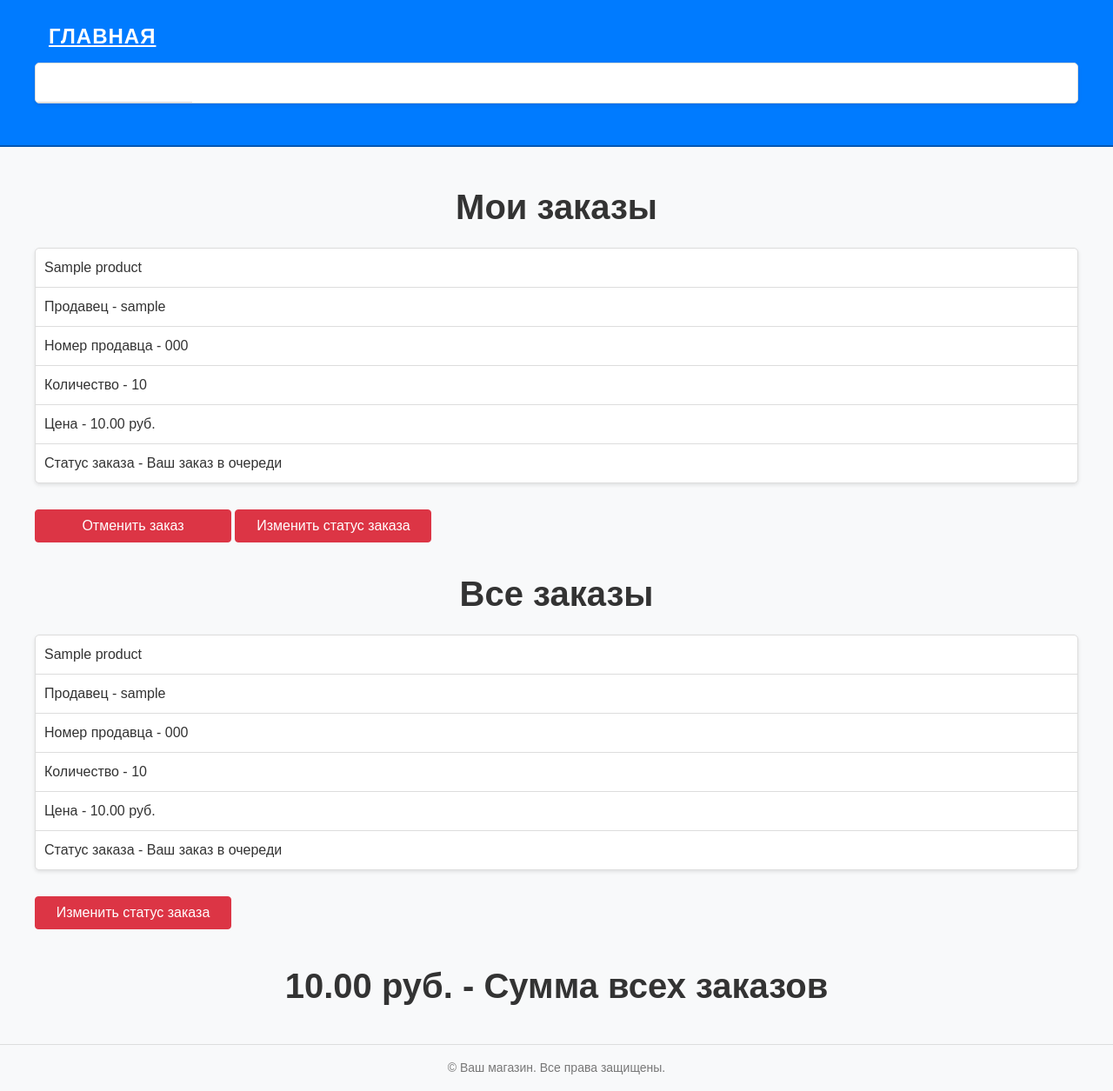
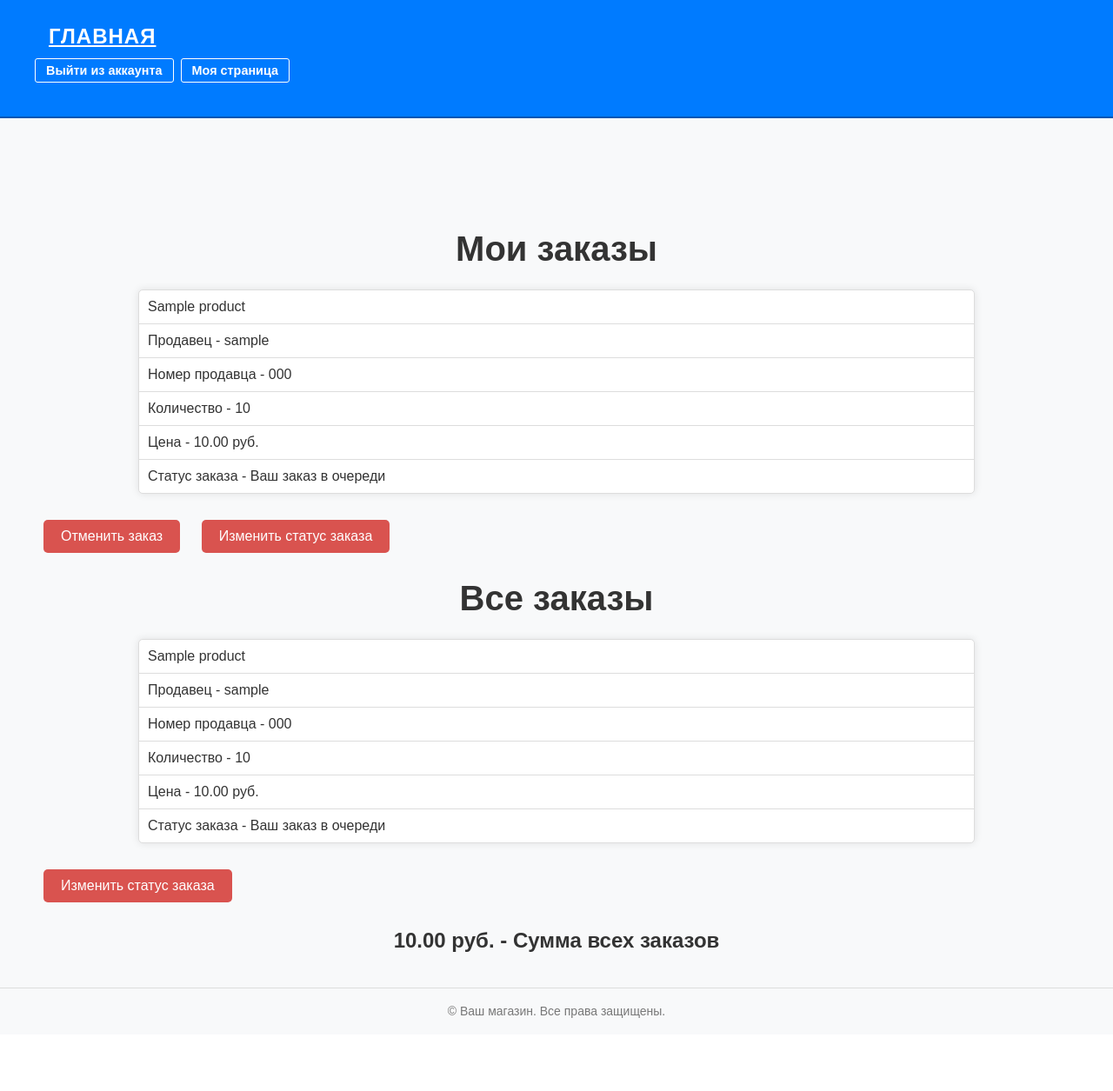
Before and after one commit to Vladislav19121/Diplom, a Django app: page /your-orders in a window 1280 px wide. Shown: the whole page at 87% size. After the commit the page ends 1171 px from the top, so only its background shows below. Run offline with Django 5.2, Linux system fonts and the light colour scheme; a user stored in the database is signed in; tables that the repository leaves empty hold one stand-in row (values such as "Sample post").

Commit message:
изменил стиль для моих заказов

```diff
--- a/shop_app/static/orders.css
+++ b/shop_app/static/orders.css
@@ -1,91 +1,50 @@
-/* Основные стили */
-body {
-    font-family: 'Arial', sans-serif;
-    background-color: #f8f9fa;
+/* Стили для блока заказов */
+.orders-container h1, .orders-container h2 {
     color: #333;
-    margin: 0;
-    padding: 0;
+    text-align: center;
+    margin-top: 20px;
 }
 
-.container {
-    max-width: 1200px;
-    margin: auto;
-    padding: 20px;
+.orders-container ul {
+    list-style-type: none;
+    padding: 0;
+    margin: 20px auto;
+    width: 80%;
+    background-color: #fff;
+    border: 1px solid #ddd;
+    border-radius: 5px;
+    box-shadow: 0 0 10px rgba(0, 0, 0, 0.1);
 }
 
-/* Заголовок страницы */
-h1, h2 {
-    font-size: 2.5rem;
-    font-weight: bold;
-    text-align: center;
-    margin-bottom: 1.5rem;
-}
-
-/* Стили для списка заказов */
-ul {
-    list-style-type: none;
-    padding: 0;
-    margin-bottom: 20px;
-    text-align: left; /* Выровняем список влево */
-    border: 1px solid #ddd;
-    border-radius: 5px;
-    background-color: #fff;
-    box-shadow: 0 2px 4px rgba(0, 0, 0, 0.1);
-    overflow: hidden;
-}
-
-li {
-    font-size: 1rem;
-    line-height: 1.5;
+.orders-container ul li {
     padding: 10px;
     border-bottom: 1px solid #ddd;
 }
 
-li:last-child {
+.orders-container ul li:last-child {
     border-bottom: none;
 }
 
-/* Стили для кнопок */
-.btn {
+.orders-container a.btn {
     display: inline-block;
-    font-weight: 400;
+    padding: 10px 20px;
+    margin: 10px;
+    text-decoration: none;
     color: #fff;
+    background-color: #d9534f;
+    border-radius: 5px;
     text-align: center;
-    vertical-align: middle;
-    user-select: none;
-    background-color: #dc3545; /* Красный фон для кнопок */
-    border: 1px solid #dc3545;
-    padding: 0.375rem 0.75rem;
-    font-size: 1rem;
-    line-height: 1.5;
-    border-radius: 0.25rem;
-    transition: color 0.15s ease-in-out, background-color 0.15s ease-in-out, border-color 0.15s ease-in-out, box-shadow 0.15s ease-in-out;
-    text-decoration: none; /* Убираем подчеркивание */
-    margin: 10px 0; /* Отступ снизу и сверху у кнопок */
-    width: 200px; /* Фиксированная ширина кнопок */
-    display: inline-block; /* Ставим кнопки в ряд */
+    transition: background-color 0.3s;
 }
 
-.btn:hover {
-    background-color: #bd2130; /* Темно-красный фон при наведении */
-    border-color: #bd2130;
+.orders-container a.btn:hover {
+    background-color: #c9302c;
 }
 
-@media (max-width: 768px) {
-    .container {
-        padding: 10px;
-    }
+.orders-container a.btn-danger {
+    background-color: #d9534f;
+}
 
-    h1, h2 {
-        font-size: 2rem;
-    }
-
-    li {
-        font-size: 0.875rem;
-        padding: 8px;
-    }
-
-    .btn {
-        width: 100%; /* Кнопки занимают всю ширину на маленьких экранах */
-    }
+.orders-container a.btn-danger:hover {
+    background-color: #c9302c;
 }
--- a/shop_app/templates/orders.html
+++ b/shop_app/templates/orders.html
@@ -4,6 +4,7 @@
 
 {% block content %}
 <link rel="stylesheet" href="{% static 'orders.css' %}">
+<div class="orders-container">
     <h1>Мои заказы</h1>
     {% for order in orders %}
         <ul>
@@ -14,7 +15,6 @@
             <li>Цена - {{ order.price }} руб.</li>
             <li>Статус заказа - {{ order.get_status_display }}</li>
         </ul>
-
 
         <a href="{% url 'delete_order' id=order.id %}" class="btn btn-danger">Отменить заказ</a>
         {% if user.is_staff %}
@@ -34,9 +34,7 @@
         </ul>
         <a href="{% url 'change_status' id=order.id %}" class="btn btn-danger">Изменить статус заказа</a>
     {% endfor %}
-
     {% endif %}
-
-
     <h2>{{ total }} руб. - Сумма всех заказов</h2>
+</div>
 {% endblock %}
```
Lines whose indentation alone changed are shown as unchanged.
